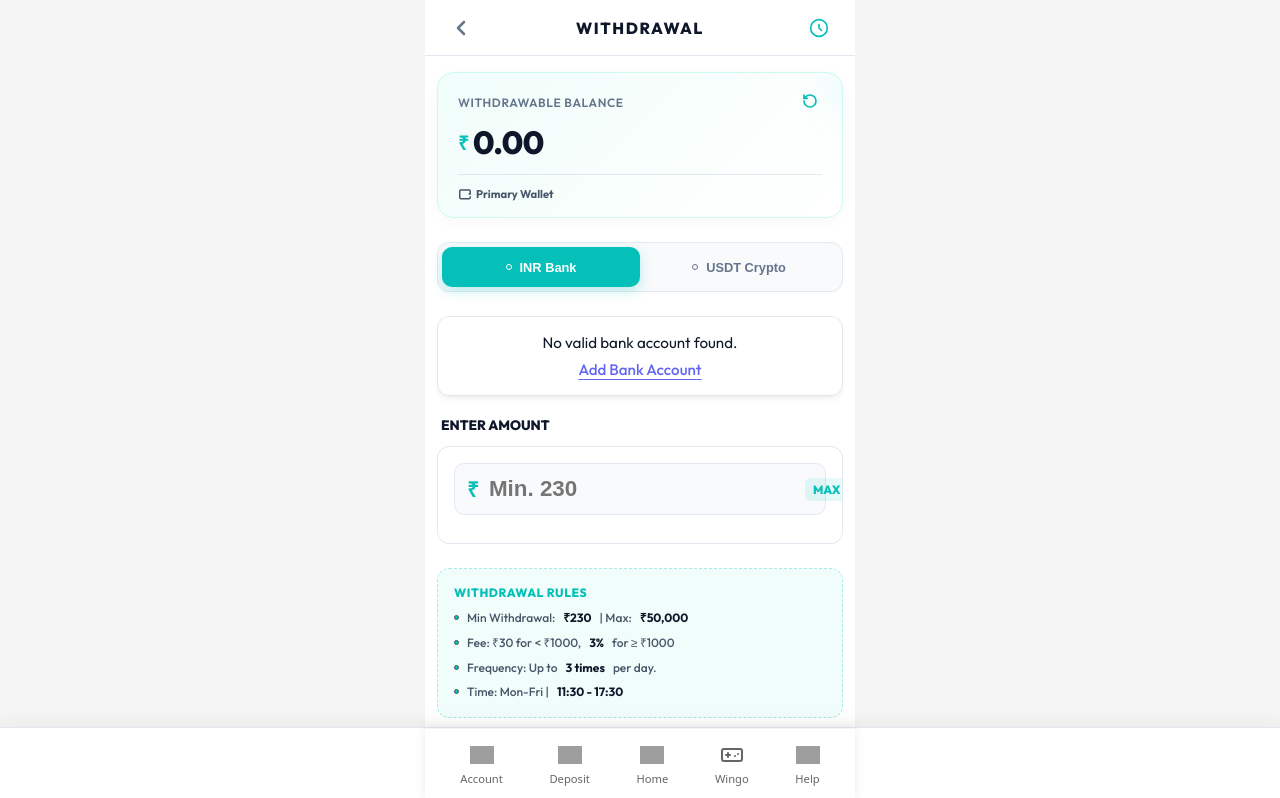
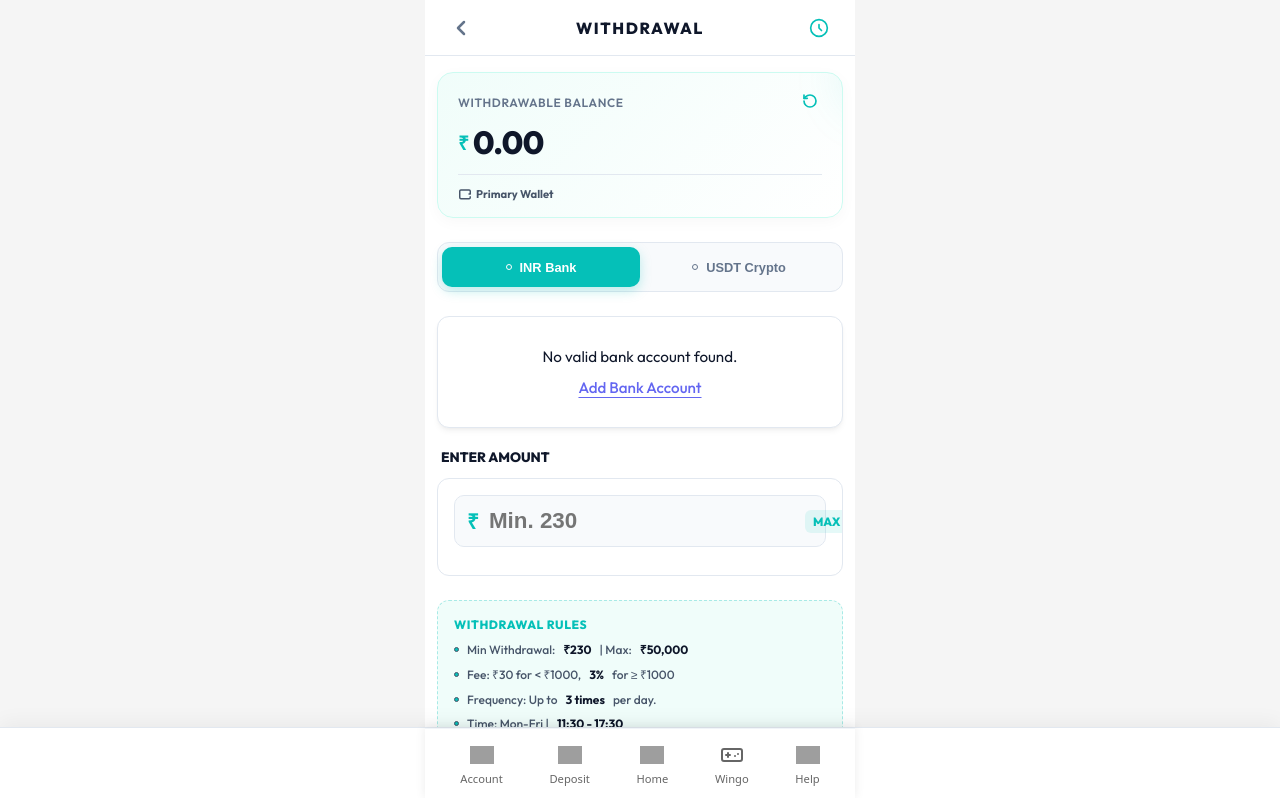
Before and after one commit to ritikgchoudhary/todaaaple, a Vue app in the folder frontend-vue/: page /withdrawal in a window 1280 px wide. Shown: the top 798 px of the page. Built offline with nearby package versions, Linux system fonts and the light colour scheme; no server answers; sample sign-in values are in the browser's storage; grey boxes are pictures that could not be loaded.

Commit message:
auto-update: sync changes 2026-03-08 07:02:02

```diff
--- a/frontend-vue/src/views/WithdrawView.vue
+++ b/frontend-vue/src/views/WithdrawView.vue
@@ -468,11 +468,11 @@ onMounted(fetchData)
 .change-tag:hover { border-color: #05c0b8; }
 
 .empty-state {
-  padding: 16px 20px;
+  padding: 30px 20px;
   margin-bottom: 20px;
   display: flex;
   flex-direction: column;
-  gap: 8px;
+  gap: 12px;
   border-radius: 12px;
   background-color: #fff;
   border: 1px solid #e2e8f0;
```
